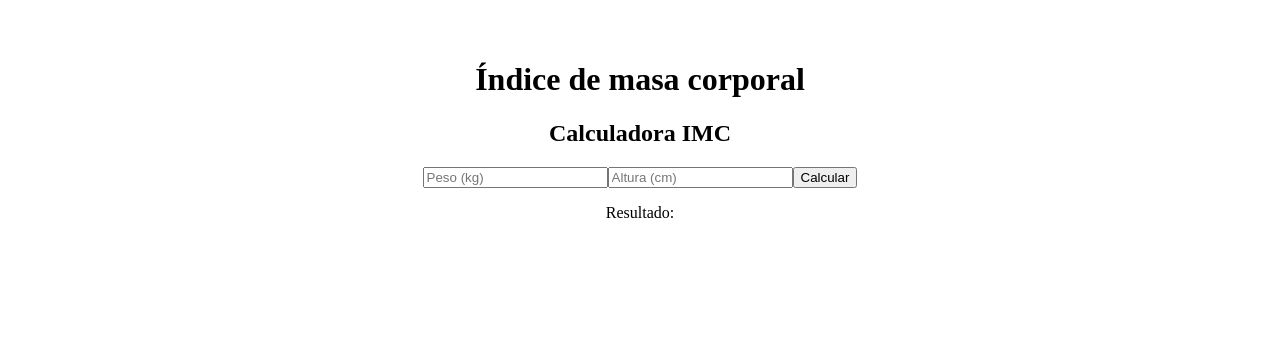
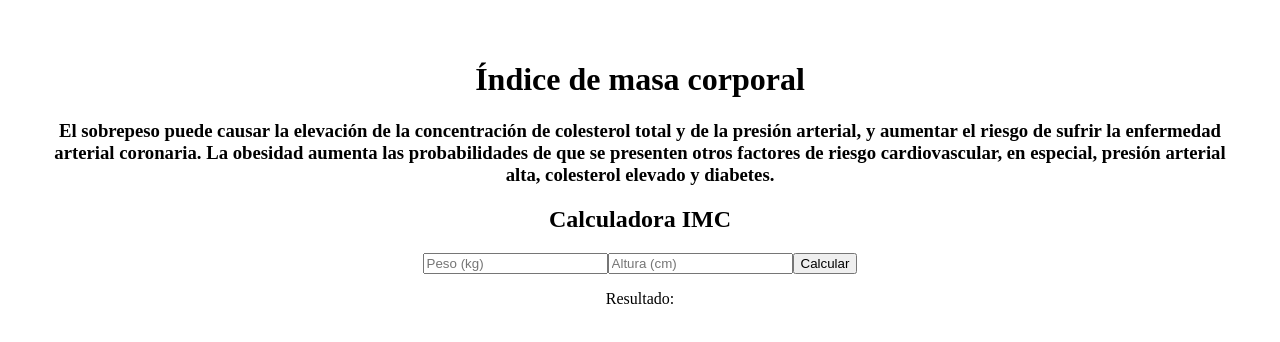
Before and after one commit to CristianMozetich/IMC, a React (Vite) app: page / in a window 1280 px wide. Shown: the top 342 px of the page. Built offline with nearby package versions, Linux system fonts and the light colour scheme.

Commit message:
segundo commit

```diff
--- a/src/App.jsx
+++ b/src/App.jsx
@@ -1,5 +1,6 @@
 import './App.css'
 import IMCCalculator from './components/ImcCalculator/ImcCalculator'
+import Intro from './components/Intro/Intro'
 
 function App() {
 
@@ -7,6 +8,7 @@ function App() {
   return (
     <>
       <h1>Índice de masa corporal</h1>
+      <Intro/>
       <IMCCalculator/>
     </>
   )
--- /dev/null
+++ b/src/components/Intro/Intro.jsx
@@ -0,0 +1,11 @@
+
+
+const Intro = () => {
+  return (
+    <div>
+      <h3>El sobrepeso puede causar la elevación de la concentración de colesterol total y de la presión arterial, y aumentar el riesgo de sufrir la enfermedad arterial coronaria. La obesidad aumenta las probabilidades de que se presenten otros factores de riesgo cardiovascular, en especial, presión arterial alta, colesterol elevado y diabetes.</h3>
+    </div>
+  )
+}
+
+export default Intro
```
Also changed, not shown: src/components/Intro/Intro.css (added).
